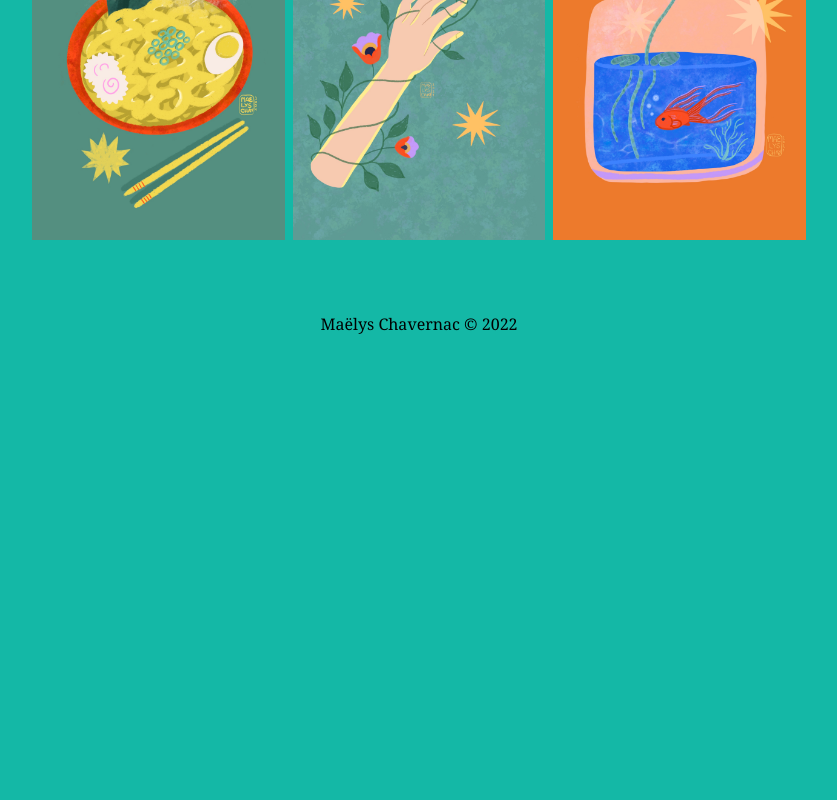
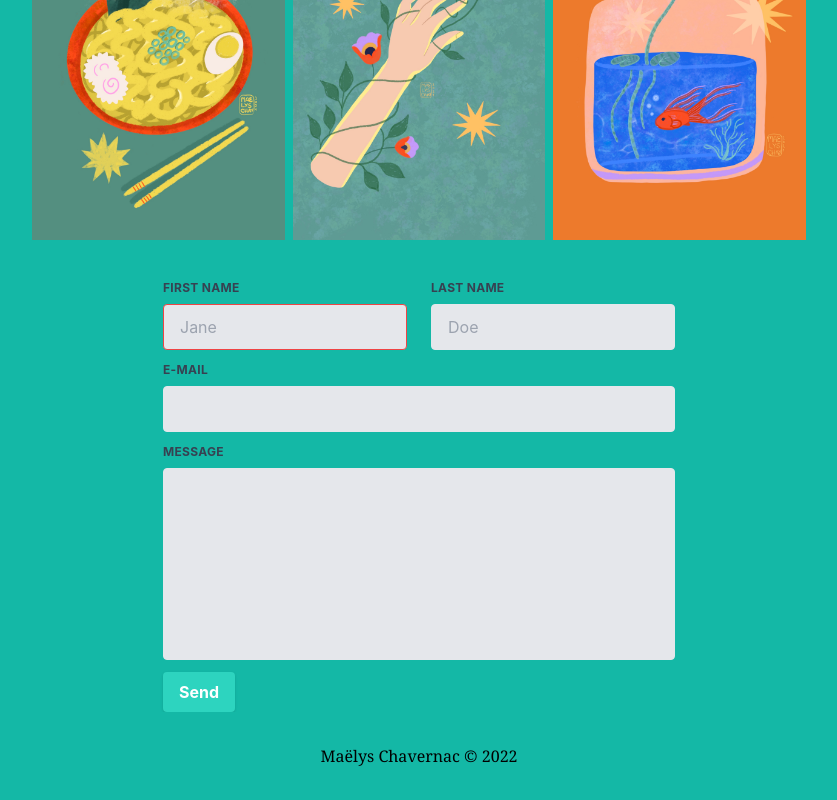
Before and after one commit to philsmithies/maelys_portfolio, a Next.js app in the folder web/: page / in a window 1280 px wide. Shown: the part 1367-2167 px from the top of the page, without its empty margins (221-1058 px from the left). Before the commit the page ends 1735 px from the top, so only its background shows below. Built offline with nearby package versions, Linux system fonts and the light colour scheme.

Commit message:
updated index with contact

```diff
--- a/web/pages/index.js
+++ b/web/pages/index.js
@@ -3,6 +3,7 @@ import Head from "next/head";
 import Navbar from "../components/Navbar";
 import Footer from "../components/Footer";
 import HomePageGrid from "../components/HomePageGrid";
+import ContactForm from "../components/ContactForm";
 
 const Index = () => {
   return (
@@ -21,7 +22,10 @@ const Index = () => {
           </h1>
           <h1 className="text-6xl pl-20 font-serif">Big Drawings</h1>
         </div>
-        <HomePageGrid />
+        <div className="flex flex-col items-center justify-between h-full">
+          <HomePageGrid />
+          <ContactForm />
+        </div>
         <div className="bg-teal-500">
           <Footer />
         </div>
```
